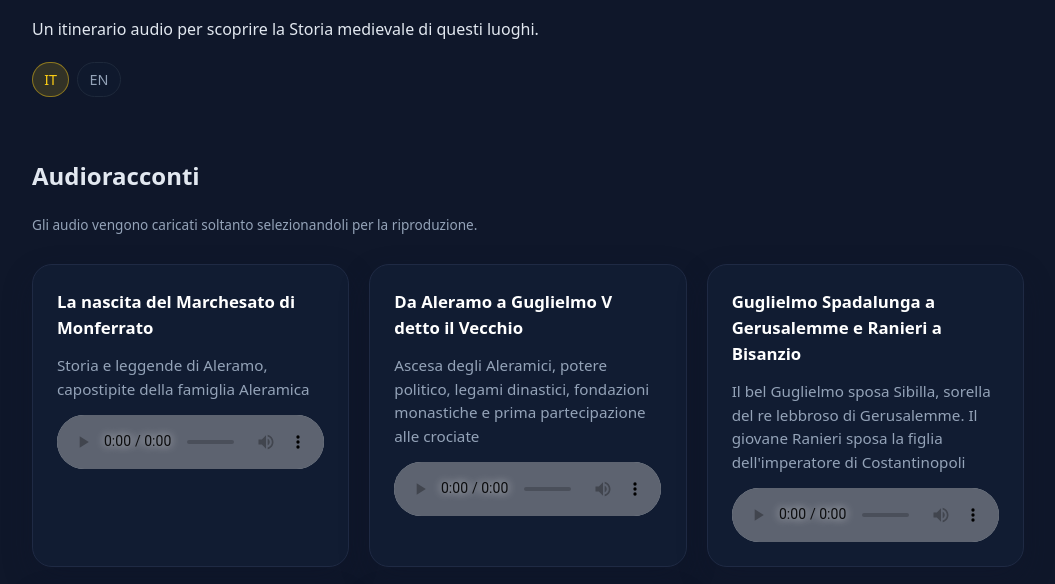
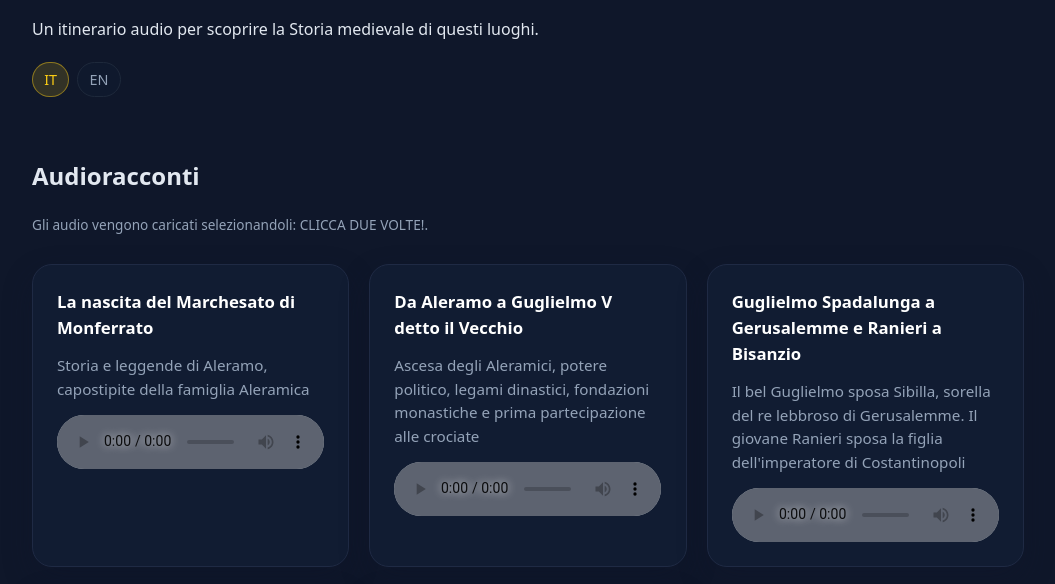
Before and after one commit to Montiglio/ScuolaPaternaMontiglio, a plain HTML site: page monferrato-medioevo.html in a window 1280 px wide. Shown: the part 153-737 px from the top of the page, without its empty margins (112-1167 px from the left). Drawn offline with Linux system fonts and the light colour scheme.

Commit message:
Message to click twice

```diff
--- a/monferrato-medioevo.html
+++ b/monferrato-medioevo.html
@@ -81,7 +81,7 @@
     <main class="audio-section" aria-live="polite">
       <div>
         <h2 data-i18n="listenHeading">Audioracconti</h2>
-        <p class="hint" data-i18n="listenHint">Gli audio vengono caricati soltanto selezionandoli per la riproduzione.</p>
+        <p class="hint" data-i18n="listenHint">Gli audio vengono caricati selezionandoli: CLICCA DUE VOLTE!.</p>
       </div>
 
       <div class="audio-grid" data-lang="it">
@@ -132,7 +132,7 @@
         pageTitle: "The Marquises of Monferrato",
         pageIntro: "An on-demand audio to discover key events of Monferrato's Medieval History.",
         listenHeading: "Audio narratives",
-        listenHint: "Audio files load only when you select play.",
+        listenHint: "Audio files load only when selected: PLEASE CLICK TWICE.",
         backLink: "Back to home",
         pageTag: "Middle Ages"
       }
```
